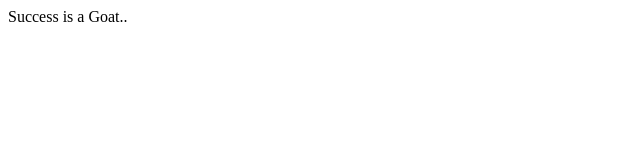
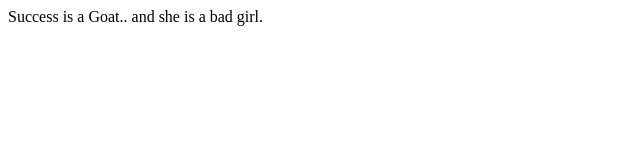
Before and after one commit to success568/First-Task, a plain HTML site: page index.html in a window 1280 px wide. Shown: the whole page, without its empty margins (0-640 px from the left). Drawn offline with Linux system fonts and the light colour scheme.

Commit message:
index.html

```diff
--- a/index.html
+++ b/index.html
@@ -7,5 +7,6 @@
 </head>
 <body>
     Success is a Goat..
+    and she is a bad girl.
 </body>
 </html>
```
